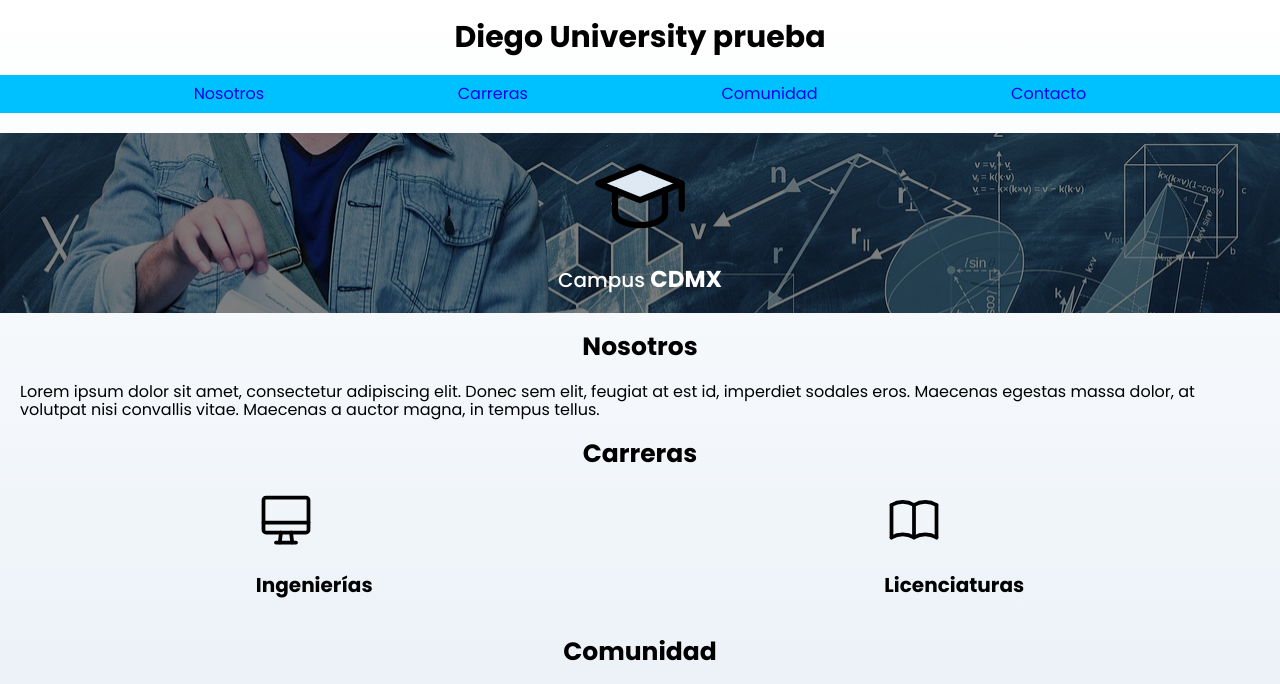
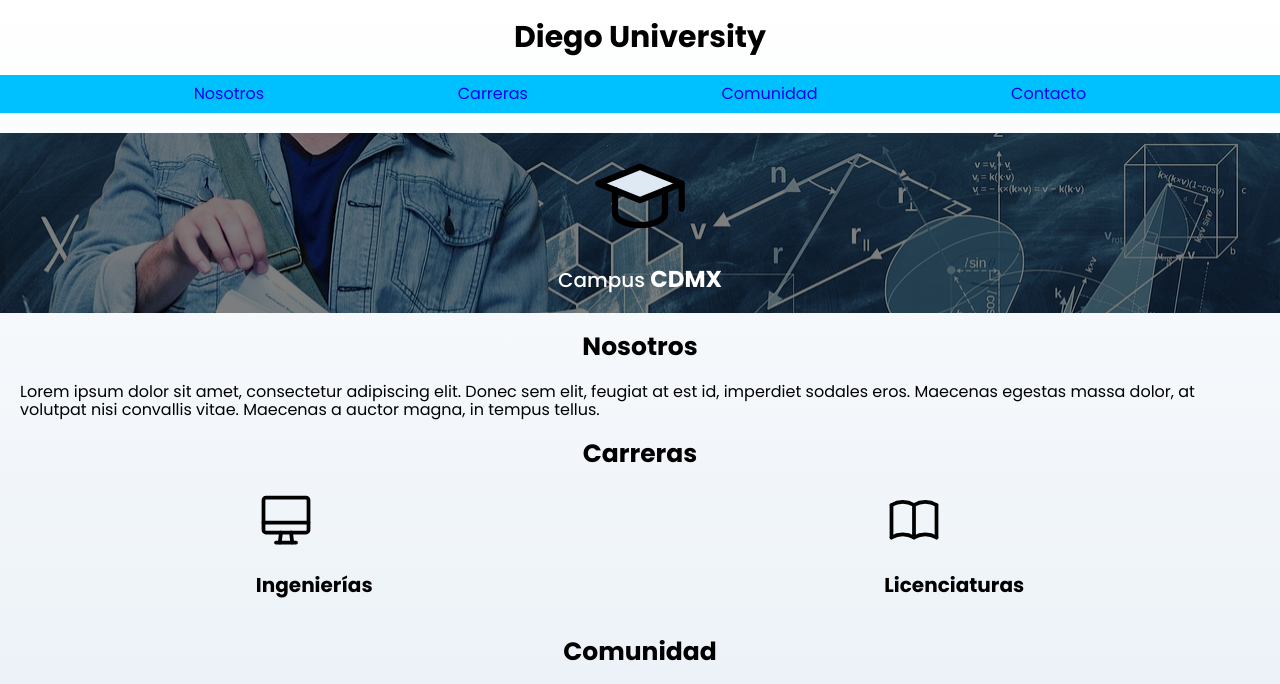
Before and after one commit to diegocamargoac/university-diegocamargo, a plain HTML site: page index.html in a window 1280 px wide. Shown: the top 684 px of the page. Drawn offline with Linux system fonts and the light colour scheme.

Commit message:
Termino de prueba netlify

```diff
--- a/index.html
+++ b/index.html
@@ -18,7 +18,7 @@
 
 <body>
     <header>
-        <h1 class="titulo">Diego University prueba</h1>
+        <h1 class="titulo">Diego University</h1>
     </header>
 
     <div>
```
